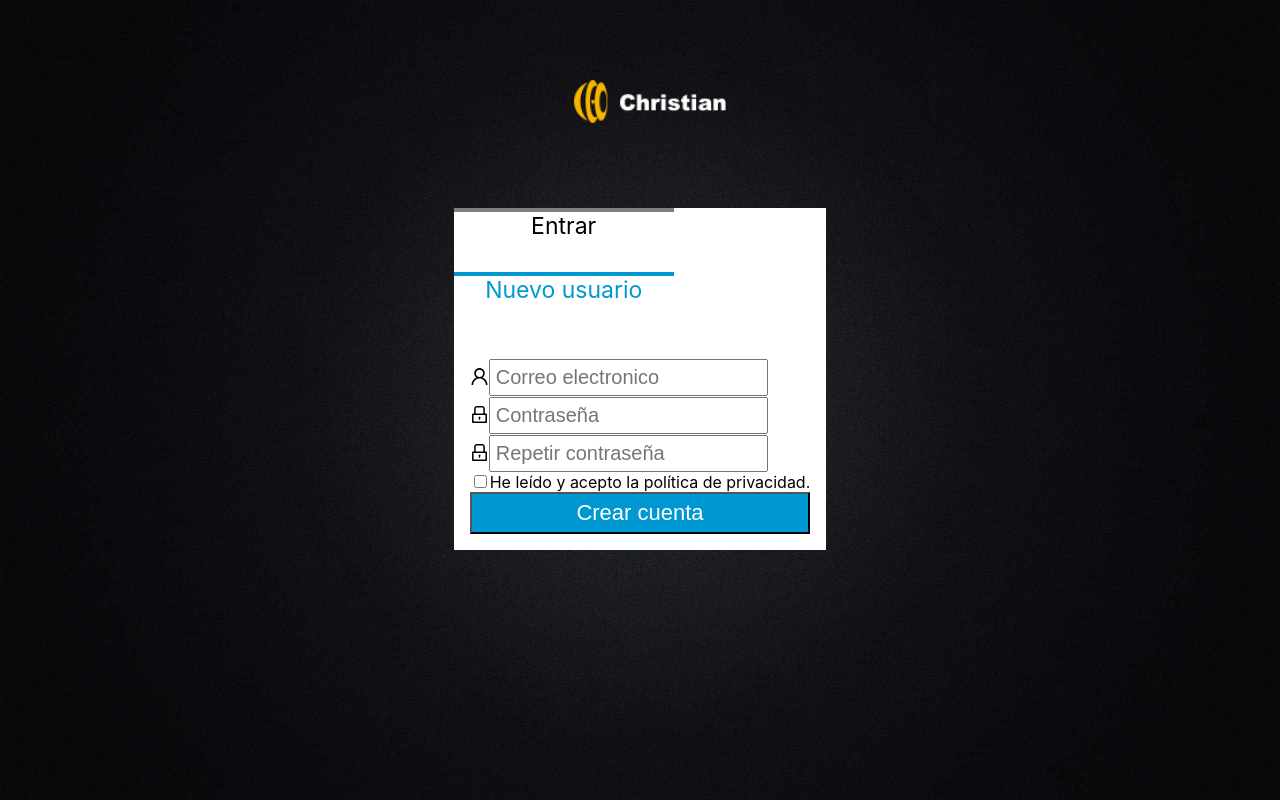
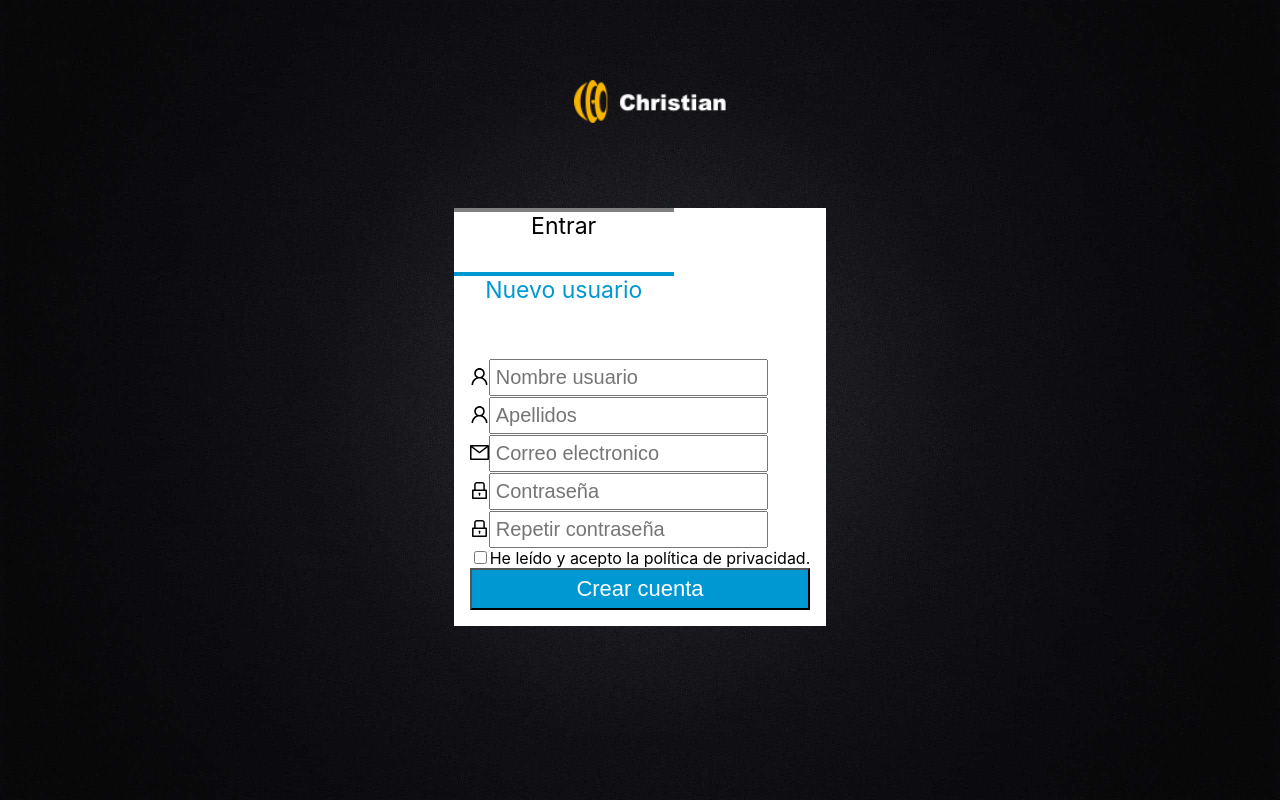
Before and after one commit to Luiggi13/clientR, a React (Create React App) app: page /admin/login in a window 1280 px wide. Built offline with nearby package versions, Linux system fonts and the light colour scheme; the HTML template or start-up script is replaced by a standard one.

Commit message:
name and lastname added to register, mandatory

```diff
--- a/src/api/user.js
+++ b/src/api/user.js
@@ -10,7 +10,8 @@ export function signUpApi(data) {
           "Content-Type": "application/json"
         }
       };
-
+    console.log('data from api user.js');
+    console.log(data);
       return fetch(url, params)
         .then(response => {
           return response.json();
@@ -19,11 +20,9 @@ export function signUpApi(data) {
           if (result.user) {
             return { ok: true, message: "Usuario creado correctamente" };
           }
-        console.log(result.message);
-        return { ok: true, message: "Usuario creado correctamente" };
+          return { ok: false, message: result.message };
         })
         .catch(err => {
-        console.log(err.message);
           return { ok: false, message: err.message };
         });
     }
--- a/src/components/Admin/RegisterForm/RegisterForm.js
+++ b/src/components/Admin/RegisterForm/RegisterForm.js
@@ -1,6 +1,6 @@
 import React, { useState } from "react";
 import { Form, Input, Button, Checkbox, notification } from "antd";
-import {SmileOutlined, UserOutlined,LockOutlined } from '@ant-design/icons';
+import {SmileOutlined, MailOutlined, UserOutlined,LockOutlined } from '@ant-design/icons';
 import {
   emailValidation,
   minLengthValidation
@@ -11,12 +11,16 @@ import "./RegisterForm.scss";
 
 export default function RegisterForm() {
   const [inputs, setInputs] = useState({
+    name: "",
+    lastname: "",
     email: "",
     password: "",
     repeatPassword: "",
     privacyPolicy: false
   });
   const [formValid, setFormValid] = useState({
+    name: false,
+    lastname: false,
     email: false,
     password: false,
     repeatPassword: false,
@@ -40,6 +44,12 @@ export default function RegisterForm() {
   const inputValidation = e => {
     const { type, name } = e.target;
 
+    if (type === "name") {
+        setFormValid({ ...formValid, [name]: minLengthValidation(e.target, 3) });
+    }
+    if (type === "lastname") {
+        setFormValid({ ...formValid, [name]: minLengthValidation(e.target, 3) });
+    }
     if (type === "email") {
       setFormValid({ ...formValid, [name]: emailValidation(e.target) });
     }
@@ -54,12 +64,14 @@ export default function RegisterForm() {
   const register = async e => {
     e.preventDefault();
 
+    const nombreVal = inputs.name;
+    const lastnameVal = inputs.lastname;
     const emailVal = inputs.email;
     const passwordVal = inputs.password;
     const repeatPasswordVal = inputs.repeatPassword;
     const privacyPolicyVal = inputs.privacyPolicy;
-
-    if (!emailVal || !passwordVal || !repeatPasswordVal || !privacyPolicyVal) {
+    console.log(inputs);
+    if ( !nombreVal || !lastnameVal|| !emailVal || !passwordVal || !repeatPasswordVal || !privacyPolicyVal) {
       notification["error"]({
         message: "Todos los campos son obligatorios"
       });
@@ -94,6 +106,8 @@ export default function RegisterForm() {
     }
 
     setInputs({
+      name: "",
+      lastname: "",
       email: "",
       password: "",
       repeatPassword: "",
@@ -101,6 +115,8 @@ export default function RegisterForm() {
     });
 
     setFormValid({
+      name: false,
+      lastname: false,
       email: false,
       password: false,
       repeatPassword: false,
@@ -113,6 +129,28 @@ export default function RegisterForm() {
       <Form.Item>
         <Input
           prefix={<UserOutlined />}
+          type="name"
+          name="name"
+          placeholder="Nombre usuario"
+          className="register-form__input"
+          onChange={inputValidation}
+          value={inputs.name}
+        />
+      </Form.Item>
+      <Form.Item>
+        <Input
+          prefix={<UserOutlined />}
+          type="lastname"
+          name="lastname"
+          placeholder="Apellidos"
+          className="register-form__input"
+          onChange={inputValidation}
+          value={inputs.lastname}
+        />
+      </Form.Item>
+      <Form.Item>
+        <Input
+          prefix={<MailOutlined />}
           type="email"
           name="email"
           placeholder="Correo electronico"
```
Lines whose indentation alone changed are shown as unchanged.
